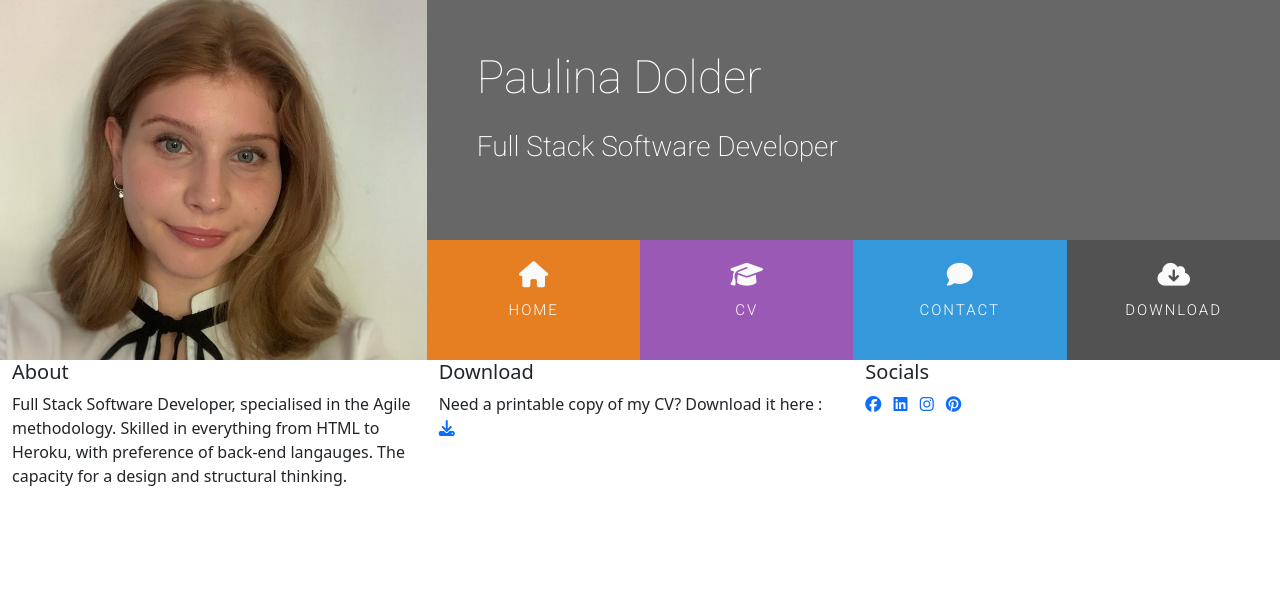
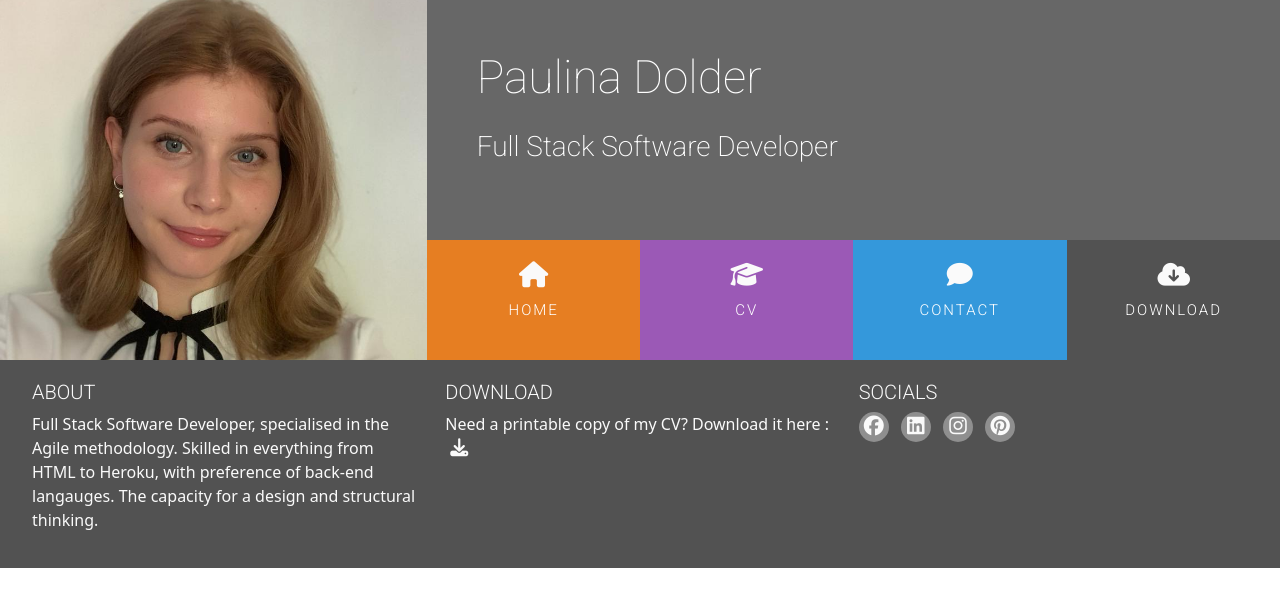
Before and after one commit to PaulinaD-CodeIns/Resume-PD, a plain HTML site: page index.html in a window 1280 px wide. Drawn offline with nearby package versions, Linux system fonts and the light colour scheme.

Commit message:
Styled the footer

```diff
--- a/assets/css/style.css
+++ b/assets/css/style.css
@@ -112,3 +112,76 @@ header {
 a.hvr-sweep-to-bottom::before {
     background-color: rgba(0, 0, 0, 0.2);
 }
+
+/*-------------------------------------------------------- Special paddings/margins/text */
+
+h1, h2, h3, h4 {
+    margin: 0;
+}
+
+.uppercase {
+    text-transform: uppercase;
+}
+
+.general-sub {
+    font-family: Roboto, sans-serif;
+    font-weight: 300;
+    color: #fafafa;
+}
+
+.inline-block {
+    display: inline-block;
+}
+
+/*-------------------------------------------------------- Footer */
+
+footer {
+    background-color: #525252 ;
+    color: #fafafa;
+    min-height: 180px;
+
+}
+
+.cv-pdf i {
+    font-size: 18px;
+    color: #fafafa;
+    text-align: center;
+    padding-left: 5px;
+    transition: all 0.35s ease-in-out;
+    -moz-transition: all 0.35s ease-in-out;
+    -webkit-transition: all 0.35s ease-in-out;
+    -o-transition: all 0.35s ease-in-out;
+}
+
+.cv-pdf i:hover {
+    color: #e84610;
+
+}
+
+.social-links {
+    padding-bottom: 15px;
+
+}
+
+.social-links li a i {
+    width: 30px;
+    height: 30px;
+    padding: 4px 2px;
+    border-radius: 50%;
+    font-size: 20px;
+    text-align: center;
+    color: #fafafa;
+    background-color: #8f8f8f;
+    transition: all 0.35s ease-in-out;
+    -moz-transition: all 0.35s ease-in-out;
+    -webkit-transition: all 0.35s ease-in-out;
+    -o-transition: all 0.35s ease-in-out;
+}
+
+.social-links li a i:hover {
+    background-color: #e84610;
+}
+
+#footer-content {
+    padding: 20px;
+}
```
